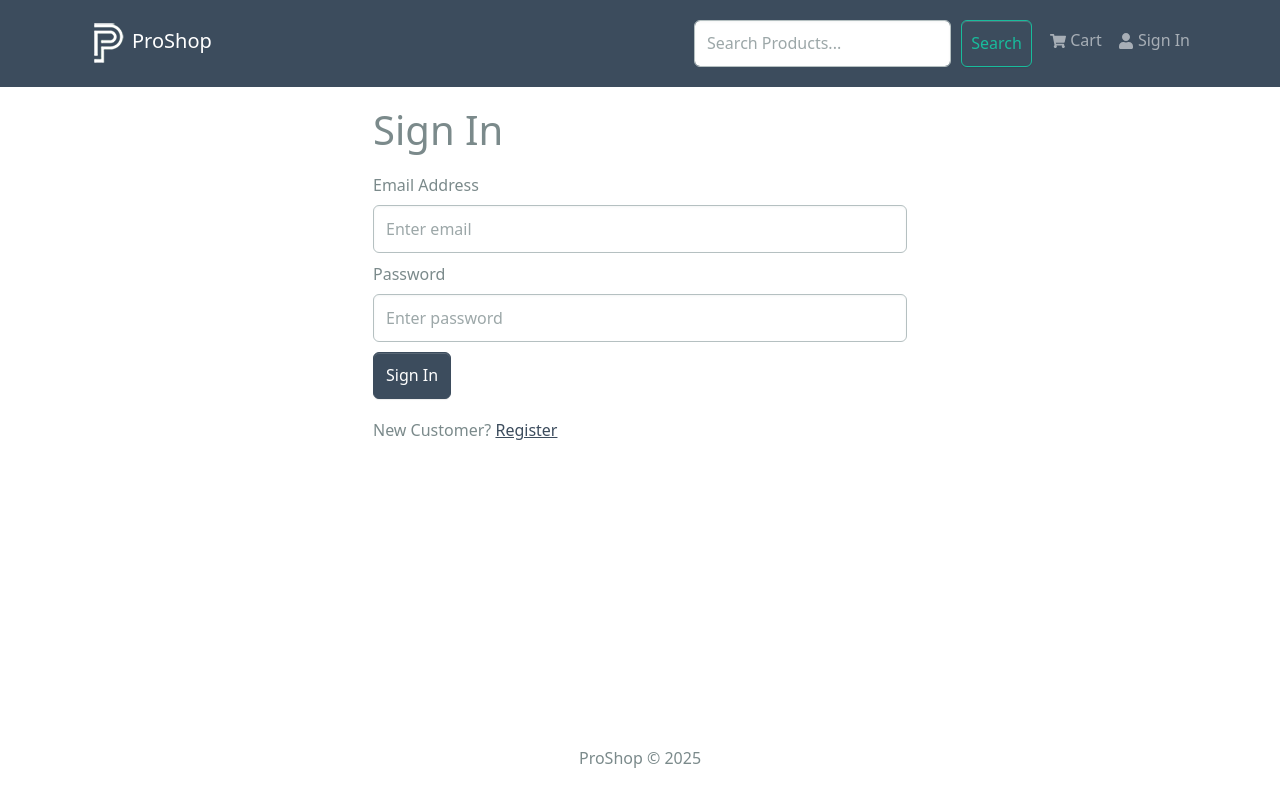
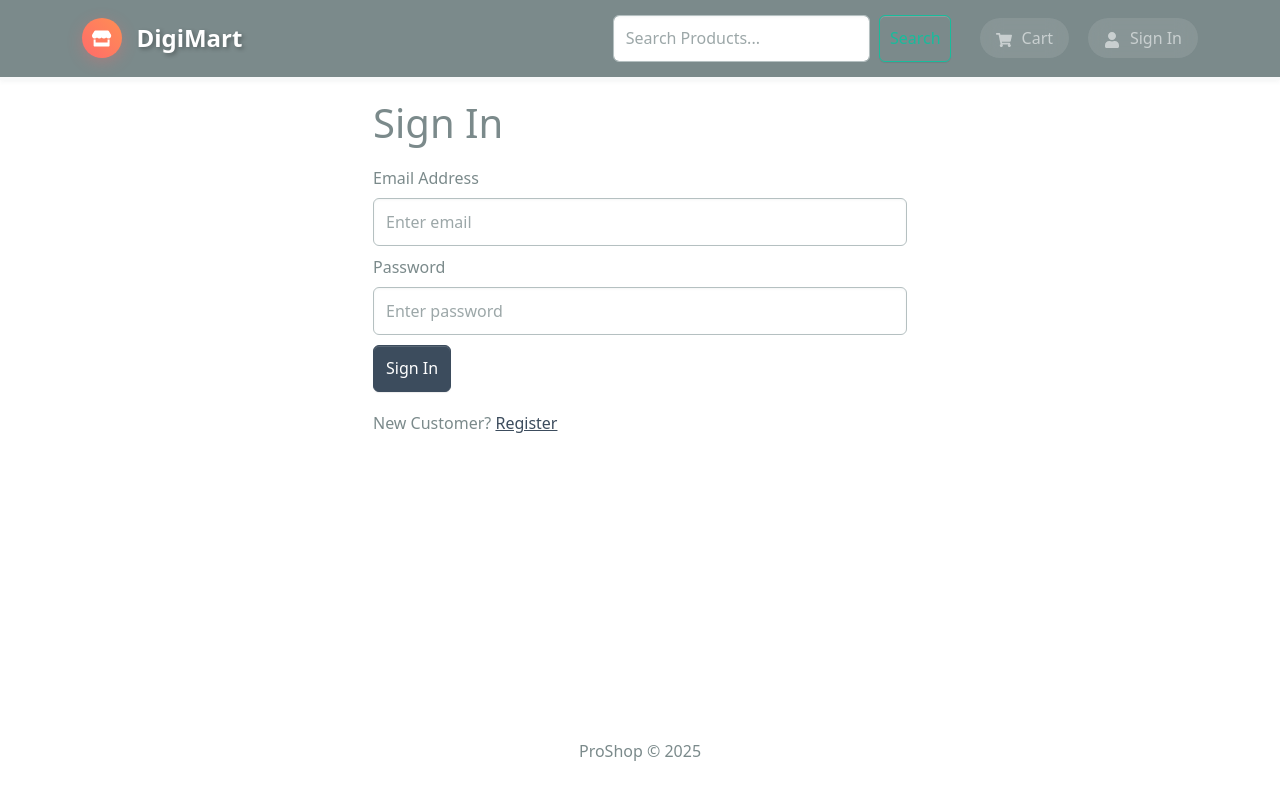
Before and after one commit to subedihimal/CollegeProjects-BCA, a React (Create React App) app in the folder frontend/: page /login in a window 1280 px wide. Shown: the top 802 px of the page. Built offline with nearby package versions, Linux system fonts and the light colour scheme.

Commit message:
improved header fixed not recommending latest products  when no (cart,order,view) in and also clear redux when loginin

```diff
--- a/frontend/src/components/Header.jsx
+++ b/frontend/src/components/Header.jsx
@@ -1,11 +1,10 @@
 import { Navbar, Nav, Container, NavDropdown, Badge } from 'react-bootstrap';
-import { FaShoppingCart, FaUser } from 'react-icons/fa';
+import { FaShoppingCart, FaUser, FaStore } from 'react-icons/fa';
 import { useSelector, useDispatch } from 'react-redux';
 import { useNavigate, Link } from 'react-router-dom';
 import { useLogoutMutation } from '../slices/usersApiSlice';
 import { logout } from '../slices/authSlice';
 import SearchBox from './SearchBox';
-import logo from '../assets/logo.png';
 import { resetCart } from '../slices/cartSlice';
 
 const Header = () => {
@@ -21,8 +20,6 @@ const Header = () => {
     try {
       await logoutApiCall().unwrap();
       dispatch(logout());
-      // NOTE: here we need to reset cart state for when a user logs out so the next
-      // user doesn't inherit the previous users cart and shipping
       dispatch(resetCart());
       navigate('/login');
     } catch (err) {
@@ -32,38 +29,126 @@ const Header = () => {
 
   return (
     <header>
-      <Navbar bg='primary' variant='dark' expand='lg' collapseOnSelect>
+      <Navbar
+        bg='dark'
+        variant='dark'
+        expand='lg'
+        collapseOnSelect
+        className="shadow-sm"
+        style={{
+          background: 'linear-gradient(135deg, #667eea 0%, #764ba2 100%) !important',
+          borderBottom: '3px solid #f8f9fa'
+        }}
+      >
         <Container>
-          <Navbar.Brand as={Link} to='/'>
-            <img src={logo} alt='ProShop' />
-            ProShop
+          <Navbar.Brand
+            as={Link}
+            to='/'
+            className="fw-bold d-flex align-items-center"
+            style={{
+              fontSize: '1.5rem',
+              textDecoration: 'none',
+              color: '#ffffff !important',
+              textShadow: '2px 2px 4px rgba(0,0,0,0.3)'
+            }}
+          >
+            <div
+              className="me-2 d-flex align-items-center justify-content-center"
+              style={{
+                width: '40px',
+                height: '40px',
+                background: 'linear-gradient(45deg, #ff6b6b, #ff8e53)',
+                borderRadius: '50%',
+                boxShadow: '0 4px 15px rgba(255, 107, 107, 0.3)'
+              }}
+            >
+              <FaStore style={{ color: 'white', fontSize: '1.2rem' }} />
+            </div>
+            <span className="ms-1">DigiMart</span>
           </Navbar.Brand>
-          <Navbar.Toggle aria-controls='basic-navbar-nav' />
+
+          <Navbar.Toggle
+            aria-controls='basic-navbar-nav'
+            style={{
+              borderColor: 'rgba(255,255,255,0.3)',
+              boxShadow: '0 2px 5px rgba(0,0,0,0.1)'
+            }}
+          />
+
           <Navbar.Collapse id='basic-navbar-nav'>
-            <Nav className='ms-auto'>
+            <Nav className='ms-auto align-items-center'>
+              <div className="me-3">
                 <SearchBox />
-              <Nav.Link as={Link} to='/cart'>
-                <FaShoppingCart /> Cart
+              </div>
+
+              <Nav.Link
+                as={Link}
+                to='/cart'
+                className="position-relative me-3"
+                style={{
+                  color: '#ffffff !important',
+                  textDecoration: 'none',
+                  fontSize: '1rem',
+                  fontWeight: '500',
+                  padding: '8px 16px',
+                  borderRadius: '25px',
+                  transition: 'all 0.3s ease',
+                  background: 'rgba(255,255,255,0.1)',
+                  backdropFilter: 'blur(10px)'
+                }}
+              >
+                <FaShoppingCart className="me-2" />
+                Cart
                 {cartItems.length > 0 && (
-                  <Badge pill bg='success' style={{ marginLeft: '5px' }}>
+                  <Badge
+                    pill
+                    bg='danger'
+                    className="position-absolute"
+                    style={{
+                      top: '-5px',
+                      right: '-5px',
+                      fontSize: '0.7rem',
+                      minWidth: '20px',
+                      height: '20px',
+                      display: 'flex',
+                      alignItems: 'center',
+                      justifyContent: 'center',
+                      boxShadow: '0 2px 8px rgba(220, 53, 69, 0.4)'
+                    }}
+                  >
                     {cartItems.reduce((a, c) => a + c.qty, 0)}
                   </Badge>
                 )}
               </Nav.Link>
+
               {userInfo ? (
-                <>
-                  <NavDropdown title={userInfo.name} id='username'>
+                <NavDropdown title={userInfo.name} id='username' className="me-3">
                   <NavDropdown.Item as={Link} to='/profile'>
+                    <FaUser className="me-2" />
                     Profile
                   </NavDropdown.Item>
                   <NavDropdown.Item onClick={logoutHandler}>
                     Logout
                   </NavDropdown.Item>
                 </NavDropdown>
-                </>
               ) : (
-                <Nav.Link as={Link} to='/login'>
-                  <FaUser /> Sign In
+                <Nav.Link
+                  as={Link}
+                  to='/login'
+                  style={{
+                    color: '#ffffff !important',
+                    textDecoration: 'none',
+                    fontSize: '1rem',
+                    fontWeight: '500',
+                    padding: '8px 16px',
+                    borderRadius: '25px',
+                    transition: 'all 0.3s ease',
+                    background: 'rgba(255,255,255,0.1)',
+                    backdropFilter: 'blur(10px)'
+                  }}
+                >
+                  <FaUser className="me-2" />
+                  Sign In
                 </Nav.Link>
               )}
 
--- a/frontend/src/slices/authSlice.js
+++ b/frontend/src/slices/authSlice.js
@@ -13,6 +13,8 @@ const authSlice = createSlice({
     setCredentials: (state, action) => {
       state.userInfo = action.payload;
       localStorage.setItem('userInfo', JSON.stringify(action.payload));
+      localStorage.removeItem('cart');
+      localStorage.removeItem('productViews');
     },
     logout: (state, action) => {
       state.userInfo = null;
```
Also changed, not shown: 1 other file (tests, documents, lock files or other folders). Lines whose indentation alone changed are shown as unchanged.
